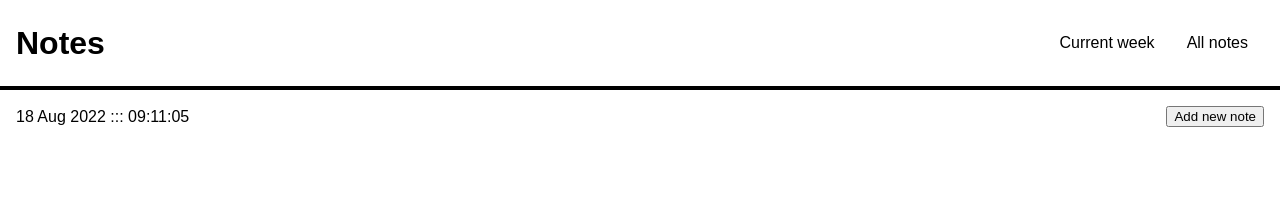
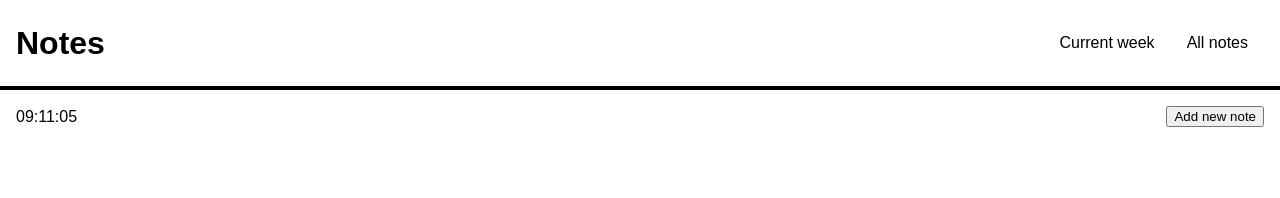
Before and after one commit to yannhn/notes, a React (Create React App) app: page / in a window 1280 px wide. Shown: the top 198 px of the page. Built offline with nearby package versions, Linux system fonts and the light colour scheme.

Commit message:
implement moment.js

```diff
--- a/package.json
+++ b/package.json
@@ -6,9 +6,12 @@
     "@testing-library/jest-dom": "^5.16.5",
     "@testing-library/react": "^13.3.0",
     "@testing-library/user-event": "^13.5.0",
+    "moment": "^2.29.4",
+    "moment-timezone": "^0.5.34",
     "nanoid": "^4.0.0",
     "react": "^18.2.0",
     "react-dom": "^18.2.0",
+    "react-moment": "^1.1.2",
     "react-router-dom": "^6.3.0",
     "react-scripts": "5.0.1",
     "styled-components": "^5.3.5",
--- a/src/components/UI/CurrentDate/CurrentDate.js
+++ b/src/components/UI/CurrentDate/CurrentDate.js
@@ -1,30 +1,17 @@
 import { useState, useEffect } from "react";
+import moment from "moment";
+import "moment-timezone";
 
 export default function CurrentDate() {
-  const [date, setDate] = useState(new Date());
+  const [date, setDate] = useState(moment().format("hh:mm:ss"));
 
   useEffect(() => {
-    setInterval(() => setDate(new Date()), 1000);
+    setInterval(() => setDate(moment().format("hh:mm:ss")), 1000);
   }, []);
-
-  const day = date.toLocaleDateString("en-GB", {
-    day: "numeric",
-    month: "short",
-    year: "numeric",
-  });
-
-  const time = date.toLocaleString("en-US", {
-    hour: "numeric",
-    minute: "numeric",
-    hour12: false,
-    second: "numeric",
-  });
 
   return (
     <>
-      <span>
-        {day} ::: {time}
-      </span>
+      <span>{date}</span>
     </>
   );
 }
```
Also changed, not shown: 1 other file (tests, documents, lock files or other folders).
